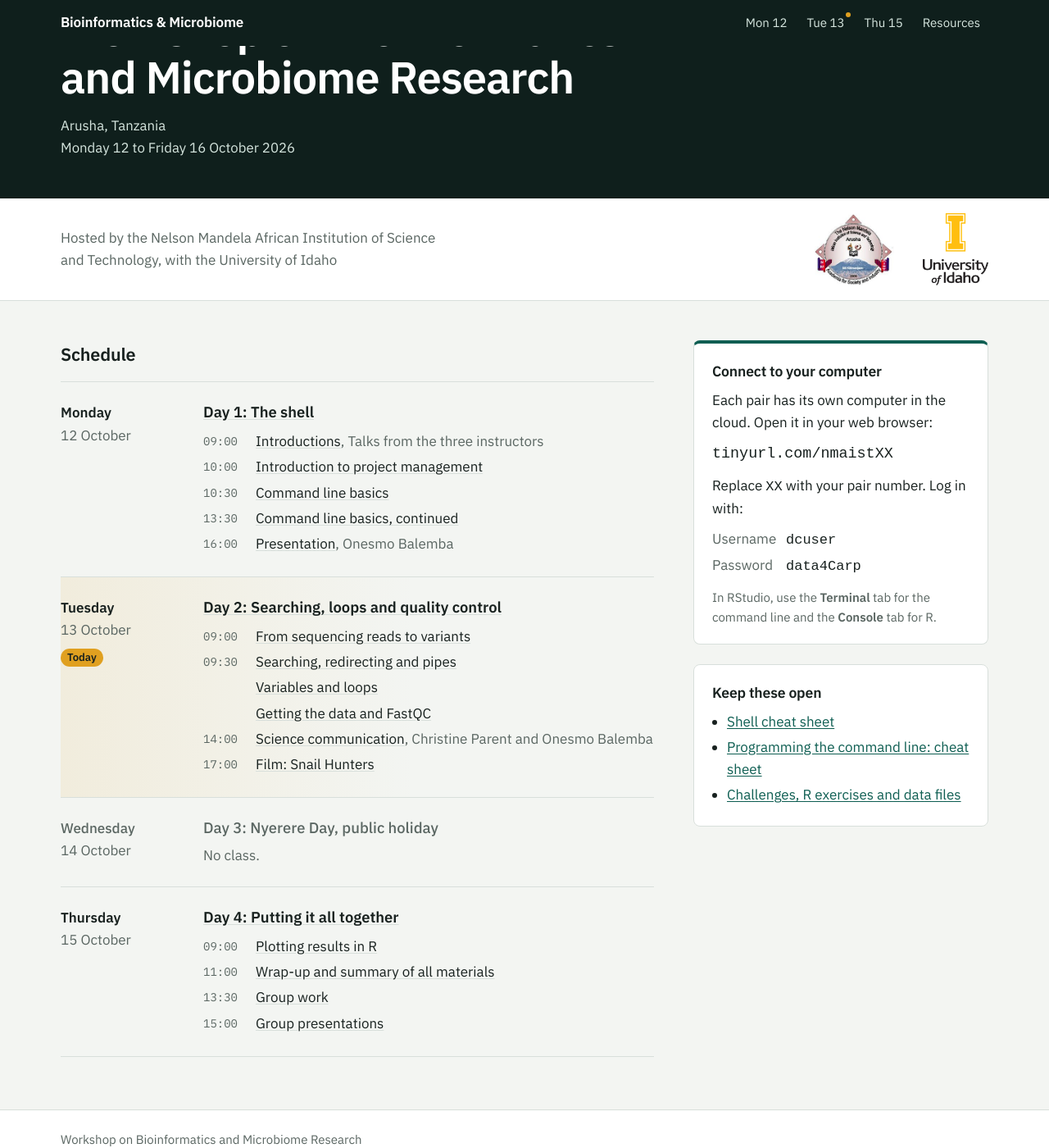
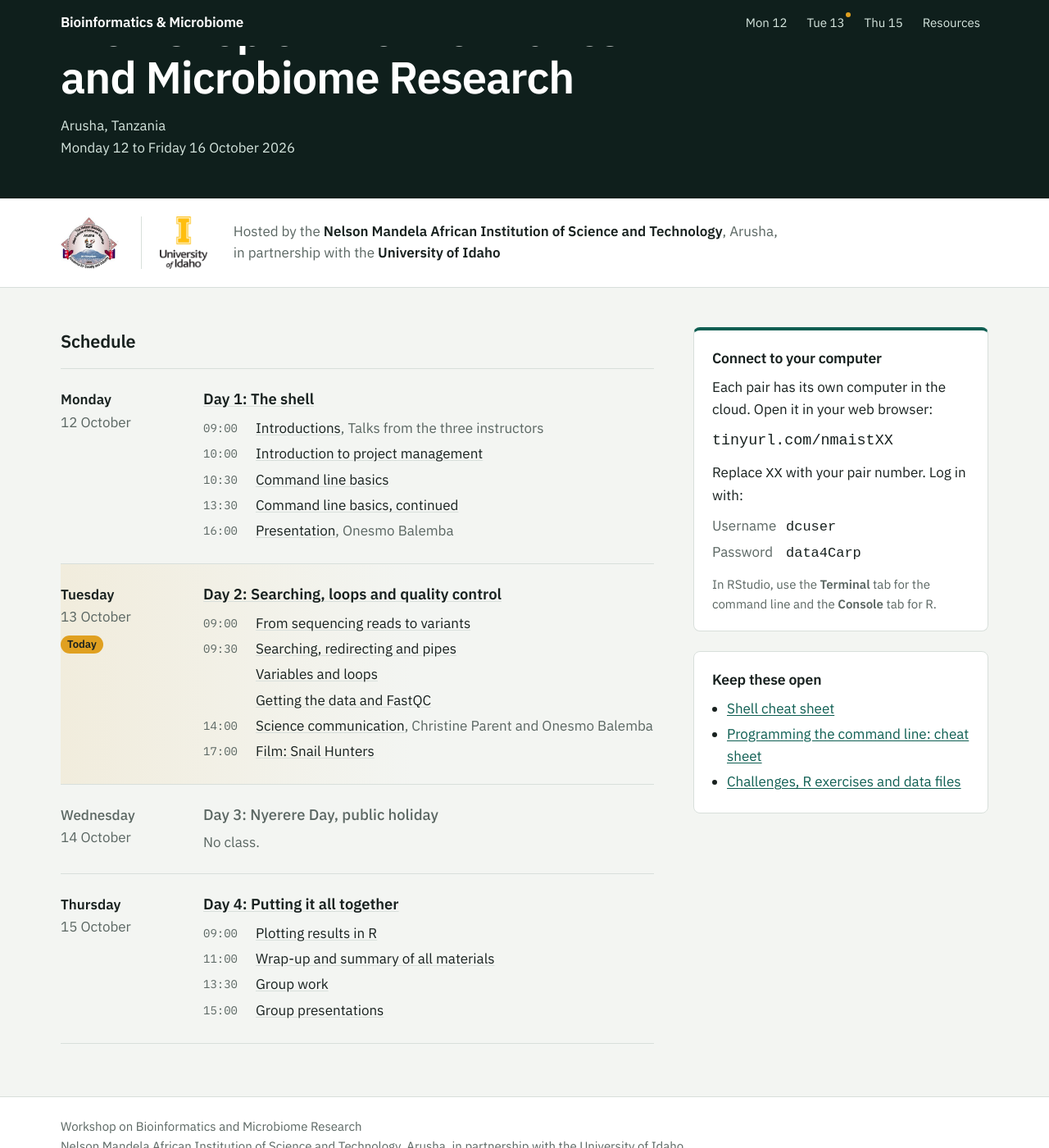
Before and after one commit to lukejharmon/tanzania2026, a Jekyll site: the page built from index.md, in a window 1280 px wide and 1400 px high, scrolled down 221 px. Shown: the whole window at 82% size. Built offline with Jekyll 4.4.1, drawn with Linux system fonts in a browser that asks for light colours; some of the changed text lies outside the part shown.

Commit message:
Tidy partner logo band and footer lockup
Co-Authored-By: Claude Opus 5.5 <noreply@anthropic.com>
Claude-Session: https://claude.ai/code/session_018TzzAXs5v8jwwhRDwTFwto

```diff
--- a/_layouts/base.html
+++ b/_layouts/base.html
@@ -41,7 +41,7 @@
         <img src="{{ '/assets/uidaho.png' | relative_url }}" alt="University of Idaho" width="272" height="300">
       </div>{% endunless %}
       <div class="footer-text">
-      <p>{{ site.title }}<br>Nelson Mandela African Institution of Science and Technology, Arusha, with the University of Idaho.</p>
+      <p>{{ site.title }}<br>Nelson Mandela African Institution of Science and Technology, Arusha, in partnership with the University of Idaho.</p>
       <p>Lesson material adapted from <a href="https://datacarpentry.org/">Data Carpentry</a> (CC-BY 4.0).</p>
       </div>
     </div>
--- a/_layouts/home.html
+++ b/_layouts/home.html
@@ -18,11 +18,11 @@ layout: base
 
 <div class="partners">
   <div class="wrap partners-inner">
-    <p>Hosted by the Nelson Mandela African Institution of Science and Technology, with the University of Idaho</p>
     <div class="logos">
-        <img src="{{ '/assets/nm-aist.png' | relative_url }}" alt="Nelson Mandela African Institution of Science and Technology" width="219" height="201">
-        <img src="{{ '/assets/uidaho.png' | relative_url }}" alt="University of Idaho" width="272" height="300">
-      </div>
+      <img src="{{ '/assets/nm-aist.png' | relative_url }}" alt="Nelson Mandela African Institution of Science and Technology" width="219" height="201">
+      <img src="{{ '/assets/uidaho.png' | relative_url }}" alt="University of Idaho" width="272" height="300">
+    </div>
+    <p class="partners-text">Hosted by the <strong>Nelson Mandela African Institution of Science and Technology</strong>, Arusha, <br>in partnership with the <strong>University of Idaho</strong></p>
   </div>
 </div>
 
--- a/assets/site.css
+++ b/assets/site.css
@@ -255,15 +255,18 @@ article.prose { padding-top: 40px; padding-bottom: 72px; }
 /* ---------- Partner logos ---------- */
 
 .partners { background: var(--surface); border-bottom: 1px solid var(--line); }
-.partners-inner { display: flex; align-items: center; justify-content: space-between; gap: 24px; padding-top: 18px; padding-bottom: 18px; }
-.partners p { margin: 0; color: var(--muted); max-width: 46ch; }
-.logos { display: flex; align-items: center; gap: 28px; flex-shrink: 0; }
-.logos img { height: 88px; width: auto; display: block; }
+.partners-inner { display: flex; align-items: center; gap: 32px; padding-top: 22px; padding-bottom: 22px; }
+.partners-text { margin: 0; color: var(--muted); line-height: 1.5; }
+.partners-text strong { color: var(--ink); font-weight: 600; }
+.logos { display: flex; align-items: center; flex-shrink: 0; }
+.logos img { height: 64px; width: auto; display: block; }
+.logos img + img { margin-left: 22px; padding-left: 22px; border-left: 1px solid var(--line); box-sizing: content-box; }
 
 /* ---------- Footer ---------- */
 
 .footer { border-top: 1px solid var(--line); color: var(--muted); font-size: 15px; background: var(--surface); }
-.footer-inner .logos img { height: 56px; }
+.footer-inner .logos img { height: 48px; }
+.footer-inner .logos img + img { margin-left: 16px; padding-left: 16px; }
 .footer-inner { align-items: center; }
 .footer-inner { max-width: var(--wrap); margin: 0 auto; padding: 24px; display: flex; gap: 32px; flex-wrap: wrap; }
 .footer-text { display: flex; flex-direction: column; gap: 8px; }
@@ -288,8 +291,8 @@ article.prose { padding-top: 40px; padding-bottom: 72px; }
   .day-row { grid-template-columns: minmax(0, 1fr); gap: 8px; }
   .day-when { flex-direction: row; gap: 8px; align-items: baseline; flex-wrap: wrap; }
   .today-flag { margin-top: 0; }
-  .partners-inner { flex-direction: column; align-items: flex-start; }
-  .logos img { height: 56px; }
+  .partners-inner { flex-direction: column; align-items: flex-start; gap: 16px; }
+  .partners-text br { display: none; }
   .prose td:first-child { white-space: normal; }
   .prose table { display: block; overflow-x: auto; }
   .prose pre { font-size: 13.5px; }
```
